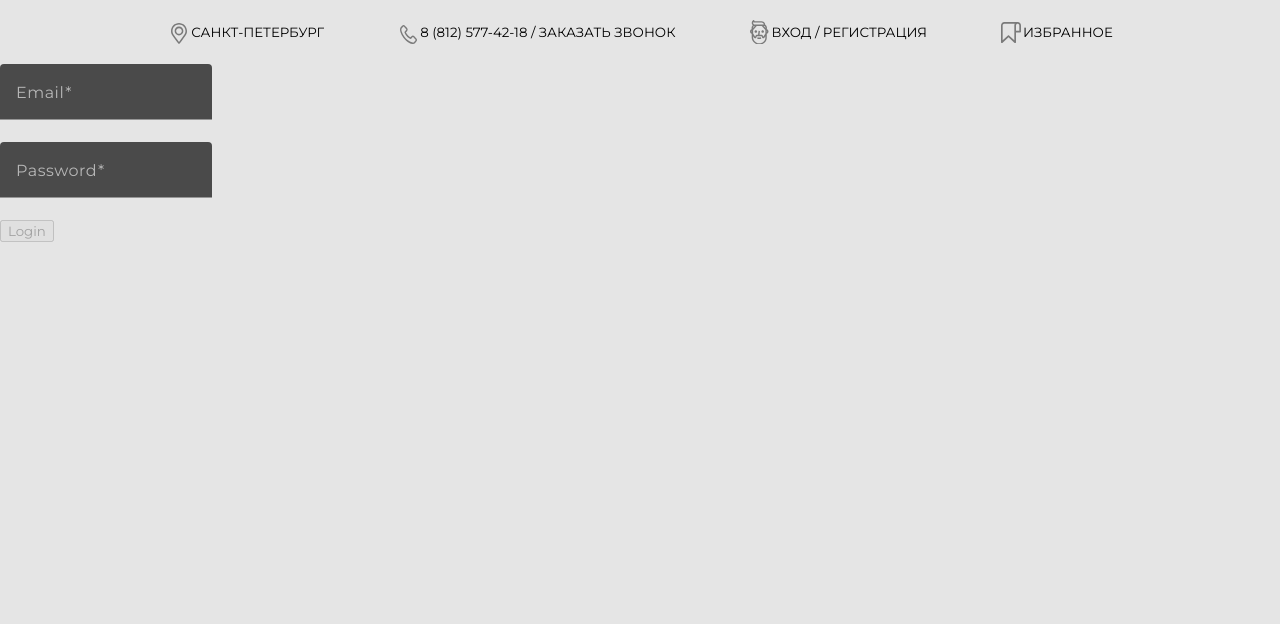
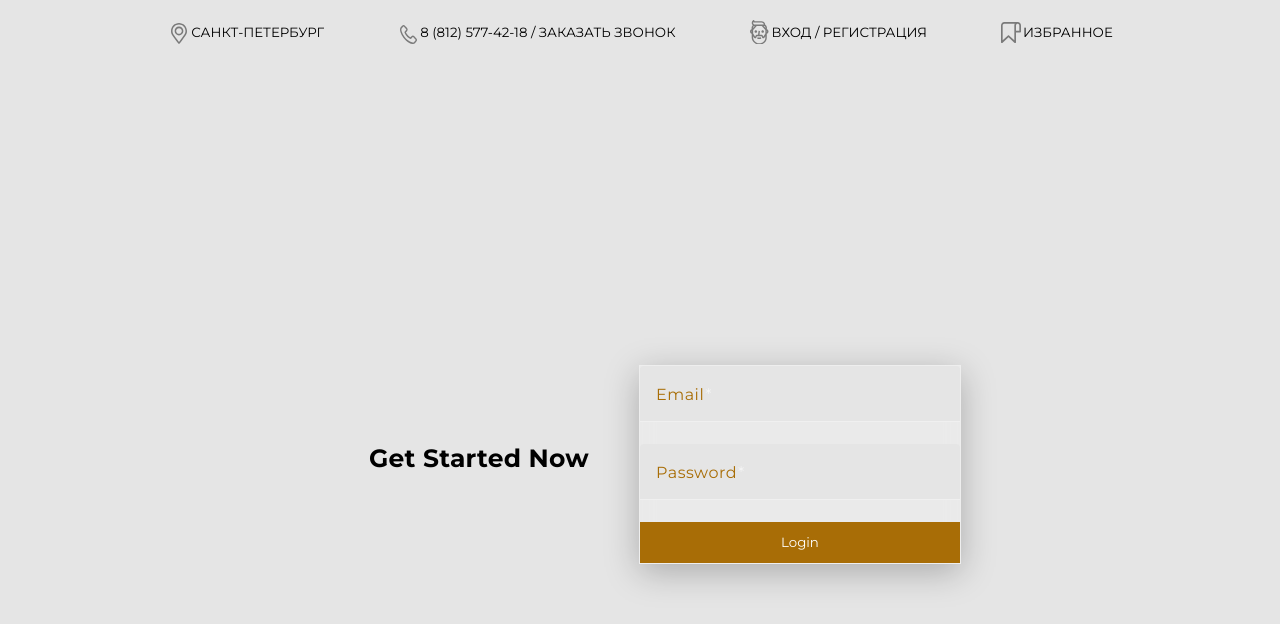
Before and after one commit to Isayevv10/crem, an Angular app: page /login in a window 1280 px wide. Shown: the top 624 px of the page. Built offline with nearby package versions, Linux system fonts and the light colour scheme.

Commit message:
design login page

```diff
--- a/src/app/auth/auth.interceptor.ts
+++ b/src/app/auth/auth.interceptor.ts
@@ -13,7 +13,7 @@ export const AuthInterceptor: HttpInterceptorFn = (
   next: HttpHandlerFn
 ) => {
   const authService = inject(CremService);
-  const accessToken = authService.getAccessToken();
+  const accessToken = localStorage.getItem('access_token');
 
   // Clone the request to include the access token
   let clonedRequest = req;
@@ -29,7 +29,7 @@ export const AuthInterceptor: HttpInterceptorFn = (
     catchError((error: HttpErrorResponse) => {
       if (error.status === 401) {
         // Attempt to refresh token
-        const refreshToken = authService.getRefreshToken();
+        const refreshToken = localStorage.getItem('refresh_token');
         if (refreshToken) {
           return authService.refreshToken(refreshToken).pipe(
             switchMap((tokens: any) => {
--- a/src/app/components/filtr/filtr.component.html
+++ b/src/app/components/filtr/filtr.component.html
@@ -15,5 +15,3 @@
     </mat-slider>
   </div>
 </div>
-
-<app-login></app-login>
--- a/src/app/components/login/login.component.html
+++ b/src/app/components/login/login.component.html
@@ -1,18 +1,26 @@
+<div class="form-container">
+  <p class="form-header">Get Started Now</p>
   <form class="form" [formGroup]="loginForm">
-  <div>
-    <mat-form-field class="">
+    <div class="form-email">
+      <mat-form-field>
         <mat-label>Email</mat-label>
         <input matInput formControlName="email" />
       </mat-form-field>
     </div>
-  <div>
-    <mat-form-field class="">
+    <div class="form-password">
+      <mat-form-field>
         <mat-label>Password</mat-label>
         <input matInput formControlName="password" />
       </mat-form-field>
     </div>
 
-  <button type="submit" (click)="submitForm()" [disabled]="loginForm.invalid">
+    <button
+      type="submit"
+      (click)="submitForm()"
+      [disabled]="loginForm.invalid"
+      class="btn-submit"
+    >
       Login
     </button>
   </form>
+</div>
--- a/src/app/components/login/login.component.scss
+++ b/src/app/components/login/login.component.scss
@@ -0,0 +1,52 @@
+.form-header {
+  font-weight: 600;
+  font-size: 25px;
+  padding: 50px;
+}
+
+.form-container {
+  display: flex;
+  align-items: center;
+  justify-content: center;
+  height: 100%;
+
+  form {
+    width: 25%;
+    background: rgba(255, 255, 255, 0.2);
+    box-shadow: 0 8px 32px rgba(0, 0, 0, 0.25);
+    backdrop-filter: blur(10px);
+    border: 1px solid rgba(255, 255, 255, 0.2);
+
+    .form-email,
+    .form-password {
+      mat-form-field {
+        width: 100%;
+        mat-label {
+          color: #a86d06;
+        }
+      }
+    }
+
+    .btn-submit {
+      color: white;
+      background-color: #a86d06;
+      text-align: center;
+      width: 100%;
+      height: 41px;
+      cursor: pointer;
+      border: none;
+      outline: none;
+    }
+  }
+}
+
+::ng-deep .mdc-text-field--filled:not(.mdc-text-field--disabled) {
+  background-color: #e5e5e5 !important;
+  color: brown !important;
+}
+
+::ng-deep
+  .mdc-text-field--filled:not(.mdc-text-field--disabled)
+  .mdc-text-field__input {
+  color: black !important;
+}
--- a/src/app/components/login/login.component.ts
+++ b/src/app/components/login/login.component.ts
@@ -27,7 +27,6 @@ export class LoginComponent {
       Validators.minLength(8),
     ]),
   });
-
   submitForm() {
     if (this.loginForm.valid) {
       this.cremService.login(this.loginForm.value).subscribe({
--- a/src/app/home/home.component.ts
+++ b/src/app/home/home.component.ts
@@ -91,7 +91,6 @@ export class HomeComponent {
   }
 
   onPageEvent(event: PageEvent): void {
-    // console.log(event.pageIndex, event.pageSize);
     this.getInitalData({
       offset: event.pageSize,
       limit: this.limit,
--- a/src/app/services/crem.service.ts
+++ b/src/app/services/crem.service.ts
@@ -1,16 +1,12 @@
 import { HttpClient } from '@angular/common/http';
 import { Injectable } from '@angular/core';
-import { Observable, tap } from 'rxjs';
+import { Observable } from 'rxjs';
 
 @Injectable({
   providedIn: 'root',
 })
 export class CremService {
   constructor(private http: HttpClient) {}
-
-  private accessTokenKey = 'access_token';
-  private refreshTokenKey = 'refresh_token';
-
   getUsers(offset: number, limit: number): Observable<any> {
     console.log(limit);
 
@@ -32,12 +28,10 @@ export class CremService {
   login(param: any) {
     return this.http.post('https://api.escuelajs.co/api/v1/auth/login', param);
   }
-
   storeTokens(accessToken: string, refreshToken: string): void {
     localStorage.setItem('access_token', accessToken);
     localStorage.setItem('refresh_token', refreshToken);
   }
-
   refreshToken(refreshToken: string): Observable<any> {
     return this.http.post(
       `https://api.escuelajs.co/api/v1/auth/refresh-token`,
@@ -46,18 +40,9 @@ export class CremService {
       }
     );
   }
-  getAccessToken(): string | null {
-    return localStorage.getItem('access_token');
+  isAuthenticated(): boolean {
+    return !!localStorage.getItem('access_token');
   }
-
-  getRefreshToken(): string | null {
-    return localStorage.getItem('refresh_token');
-  }
-
-  isAuthenticated(): boolean {
-    return this.getAccessToken() !== null;
-  }
-
   logout(): void {
     localStorage.removeItem('access_token');
     localStorage.removeItem('refresh_token');
```
Lines whose indentation alone changed are shown as unchanged.
